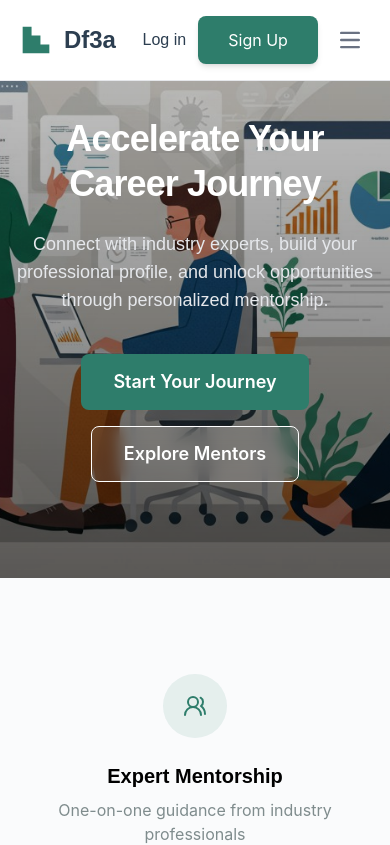
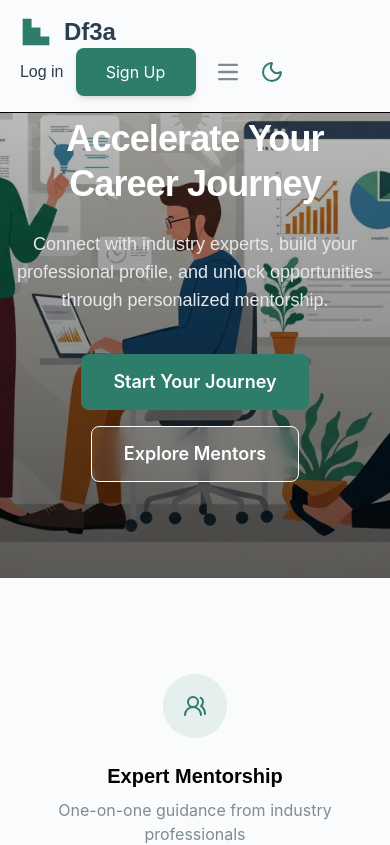
Before and after one commit to abdallaskar/Daf3a, a React (Vite) app: page / in a window 390 px wide. Shown: the top 845 px of the page. Built offline with nearby package versions, Linux system fonts and the light colour scheme.

Commit message:
Handle Theme Toggler

```diff
--- a/src/components/NavBar/NavBar.jsx
+++ b/src/components/NavBar/NavBar.jsx
@@ -1,9 +1,13 @@
+import { Moon, Sun } from "lucide-react";
+import { useContext } from "react";
 import { NavLink } from "react-router";
+import { ThemeContext } from "../../contexts/ThemeContextProvider";
 
 function NavBar() {
+  const { isDark, toggleTheme } = useContext(ThemeContext);
   return (
     <>
-      <nav className="bg-white dark:bg-gray-900 fixed w-full z-20 top-0 start-0 border-b border-gray-200 dark:border-gray-600">
+      <nav className="bg-background fixed w-full z-20 top-0 start-0 border-b border-color">
         <div className="max-w-[98%] flex flex-wrap items-center justify-between mx-auto p-4">
           <NavLink
             to="/"
@@ -20,7 +24,7 @@ function NavBar() {
                 fill="currentColor"
               ></path>
             </svg>
-            <span className="font-poppins  text-2xl font-bold text-primary dark:text-white">
+            <span className="font-poppins  text-2xl font-bold text-primary">
               Df3a
             </span>
           </NavLink>
@@ -37,7 +41,7 @@ function NavBar() {
             <button
               data-collapse-toggle="navbar-sticky"
               type="button"
-              className="inline-flex items-center p-2 w-10 h-10 justify-center text-sm text-gray-500 rounded-lg md:hidden hover:bg-gray-100 focus:outline-none focus:ring-2 focus:ring-gray-200 dark:text-gray-400 dark:hover:bg-gray-700 dark:focus:ring-gray-600"
+              className="inline-flex items-center p-2 w-10 h-10 justify-center text-sm text-secondary rounded-lg md:hidden hover-secondary:hover focus:outline-none focus:ring-2 focus:ring-gray-200  dark:focus:ring-gray-600"
               aria-controls="navbar-sticky"
               aria-expanded="false"
             >
@@ -58,12 +62,18 @@ function NavBar() {
                 />
               </svg>
             </button>
+
+            {isDark ? (
+              <Sun className="text-brand " onClick={toggleTheme} />
+            ) : (
+              <Moon className="text-brand " onClick={toggleTheme} />
+            )}
           </div>
           <div
             className="items-center justify-between hidden w-full md:flex md:w-auto md:order-1"
             id="navbar-sticky"
           >
-            <ul className="flex flex-col p-4 md:p-0 mt-4 font-medium border border-gray-100 rounded-lg bg-gray-50 md:space-x-8 rtl:space-x-reverse md:flex-row md:mt-0 md:border-0 md:bg-white dark:bg-gray-800 md:dark:bg-gray-900 dark:border-gray-700">
+            <ul className="flex flex-col p-4 md:p-0 mt-4 font-medium border border-color rounded-lg bg-background md:space-x-8 rtl:space-x-reverse md:flex-row md:mt-0 md:border-0">
               <li>
                 <NavLink
                   to="#"
--- /dev/null
+++ b/src/contexts/ThemeContextProvider.jsx
@@ -0,0 +1,28 @@
+import { createContext, useEffect, useState } from "react";
+
+export const ThemeContext = createContext();
+
+function ThemeContextProvider({ children }) {
+  const getTheme = localStorage.getItem("theme") === "dark";
+  const [isDark, setIsDark] = useState(getTheme);
+
+  useEffect(() => {
+    const root = window.document.documentElement;
+    if (isDark) {
+      root.classList.add("dark");
+      localStorage.setItem("theme", "dark");
+    } else {
+      root.classList.remove("dark");
+      localStorage.setItem("theme", "light");
+    }
+  }, [isDark]);
+
+  const toggleTheme = () => setIsDark((prev) => !prev);
+  return (
+    <ThemeContext.Provider value={{ isDark, toggleTheme }}>
+      {children}
+    </ThemeContext.Provider>
+  );
+}
+
+export default ThemeContextProvider;
--- a/src/main.jsx
+++ b/src/main.jsx
@@ -3,9 +3,14 @@ import "./index.css";
 import App from "./App.jsx";
 import { BrowserRouter } from "react-router";
 import "flowbite";
+import ThemeContextProvider, {
+  ThemeContext,
+} from "./contexts/ThemeContextProvider.jsx";
 
 createRoot(document.getElementById("root")).render(
-  <BrowserRouter>
-    <App />
-  </BrowserRouter>
+  <ThemeContextProvider>
+    <BrowserRouter>
+      <App />
+    </BrowserRouter>
+  </ThemeContextProvider>
 );
```
